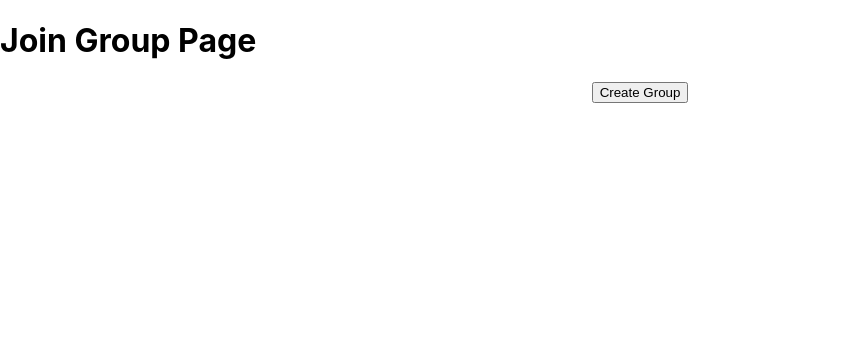
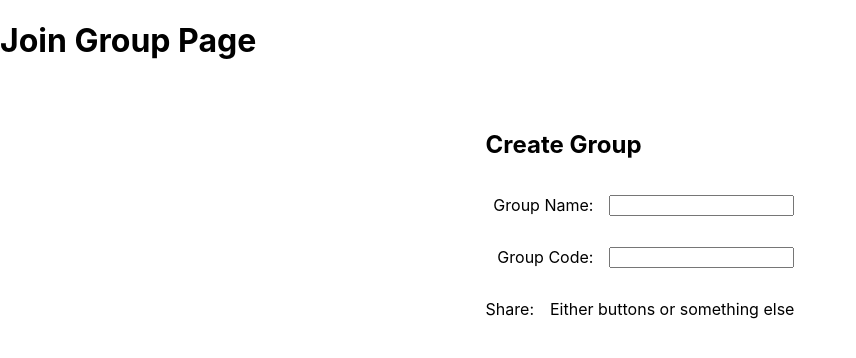
Before and after one commit to GT-WebDev-Group-Planning/group-planning-v1, a React (Create React App) app in the folder client/: page /joingroup in a window 1280 px wide. Both pictures are taken after a click on the button "Create Group". Shown: the top 358 px of the page, without its empty margins (0-856 px from the left). Built offline with nearby package versions, Linux system fonts and the light colour scheme.

Commit message:
Added basic input fields for create and join group

```diff
--- a/client/src/pages/join_group/JoinGroup.js
+++ b/client/src/pages/join_group/JoinGroup.js
@@ -8,27 +8,34 @@ import './joingroup.css';
   On the button press, only display the respective follow-up inputs/buttons
 */
 
+const CODE_LENGTH = 6;
+const NAME_LENGTH = 15;
+
 function JoinGroup() {
   // replace this with clickedJoin and clickedCreate
   // since we want to also show the rest of the inputs
-  const [showCreate, setShowCreate] = useState(true);
-  const [showJoin, setShowJoin] = useState(true);
+  const [clickedCreate, setClickedCreate] = useState(false);
+  const [clickedJoin, setClickedJoin] = useState(false);
   return (
     <div className="JoinGroup">
       <h1>Join Group Page</h1>
       <div className="main">
-        {showCreate && <CreateButton setShowJoin={setShowJoin} />}
-        {showJoin && <JoinButton setShowCreate={setShowCreate} />}
+        <div className="buttons-row">
+          {!clickedJoin && !clickedCreate && <CreateButton setClickedCreate={setClickedCreate} />}
+          {!clickedCreate && !clickedJoin && <JoinButton setClickedJoin={setClickedJoin} />}
+        </div>
+        {clickedJoin && <JoinField />}
+        {clickedCreate && <CreateField />}
       </div>
     </div>
   );
 }
 
-function CreateButton({setShowJoin}) {
+function CreateButton({setClickedCreate}) {
   return (
     <button onClick={
       () => {
-        setShowJoin(false);
+        setClickedCreate(true);
       }
     }>
       Create Group
@@ -36,11 +43,11 @@ function CreateButton({setShowJoin}) {
   );
 }
 
-function JoinButton({setShowCreate}) {
+function JoinButton({setClickedJoin}) {
   return (
     <button onClick={
       () => {
-        setShowCreate(false);
+        setClickedJoin(true);
       }
     }>
       Join Group
@@ -48,4 +55,44 @@ function JoinButton({setShowCreate}) {
   );
 }
 
+// contains input field for group name, etc.
+function CreateField() {
+  return (
+    <div>
+      <h2>Create Group</h2>
+      <div className="inputs-col">
+        <div className="input-row">
+          <p>Group Name: </p>
+          <input type="text" maxLength={NAME_LENGTH}/>
+        </div>
+        <div className="input-row">
+          <p>Group Code: </p>
+          <input maxLength={CODE_LENGTH}/>
+        </div>
+        <div className="input-row">
+          <p>Share: </p>
+          <p>Either buttons or something else</p>
+        </div>
+      </div>
+    </div>
+  );
+}
+
+// contains input field for join code and join button to join the group
+function JoinField() {
+  // this could be replaced with a regular variable
+  const [code, setCode] = useState("");
+  return (
+    <div>
+      <h2>Join Group</h2>
+      <p>Enter Group Code: </p>
+      <input type="text" value={code} onChange={e => setCode(e.target.value)} placeholder="e.g. 123456" maxLength={CODE_LENGTH}/>
+      <p>{code}</p>
+      <button>
+        Join Group
+      </button>
+    </div>
+  );
+}
+
 export default JoinGroup;
--- a/client/src/pages/join_group/joingroup.css
+++ b/client/src/pages/join_group/joingroup.css
@@ -1,5 +1,29 @@
 .main {
     display: flex;
-    flex: 1 1 auto;
+    flex-direction: column;
+    flex: 0 0 auto;
+    align-items: center;
+    margin-top: 50px;
+}
+
+.buttons-row {
+    width: 1000px;
+    display: flex;
+    flex: 0 0 auto;
     justify-content: space-around;
 }
+
+.input-row {
+    display: flex;
+    flex: 0 0 auto;
+    column-gap: 16px;
+    align-items: center;
+}
+
+.inputs-col {
+    display: flex;
+    flex-direction: column;
+    flex: 0 0 auto;
+    align-items: end;
+    justify-content: space-around;
+}
```
